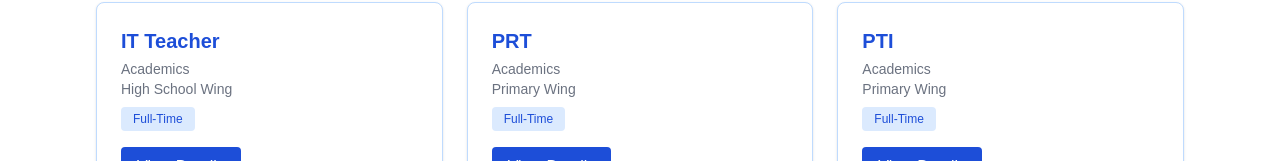
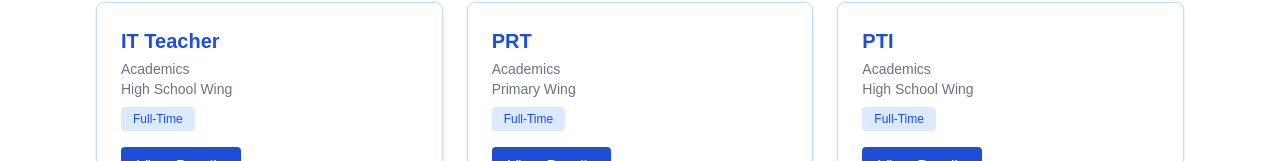
Before and after one commit to MOON-CARVER/dav-subathu, a Next.js app: page /vacancies-page in a window 1280 px wide. Shown: the part 791-952 px from the top of the page. Built offline with nearby package versions, Linux system fonts and the light colour scheme.

Commit message:
Update vacancies-page.js

```diff
--- a/pages/vacancies-page.js
+++ b/pages/vacancies-page.js
@@ -92,7 +92,7 @@ const jobs = [
      {
     title: "PTI",
     department: "Academics",
-    location: "Primary Wing",
+    location: "High School Wing",
     type: "Full-Time",
     qualifications: "Bachelor’s degree in Physical Education (B.P.Ed) OR Graduate (any subject) with a diploma/certificate in Physical Education (e.g., D.P.Ed / C.P.Ed). OR Post-graduate in Physical Education (M.P.Ed) ",
     vacancies: 1,
```
